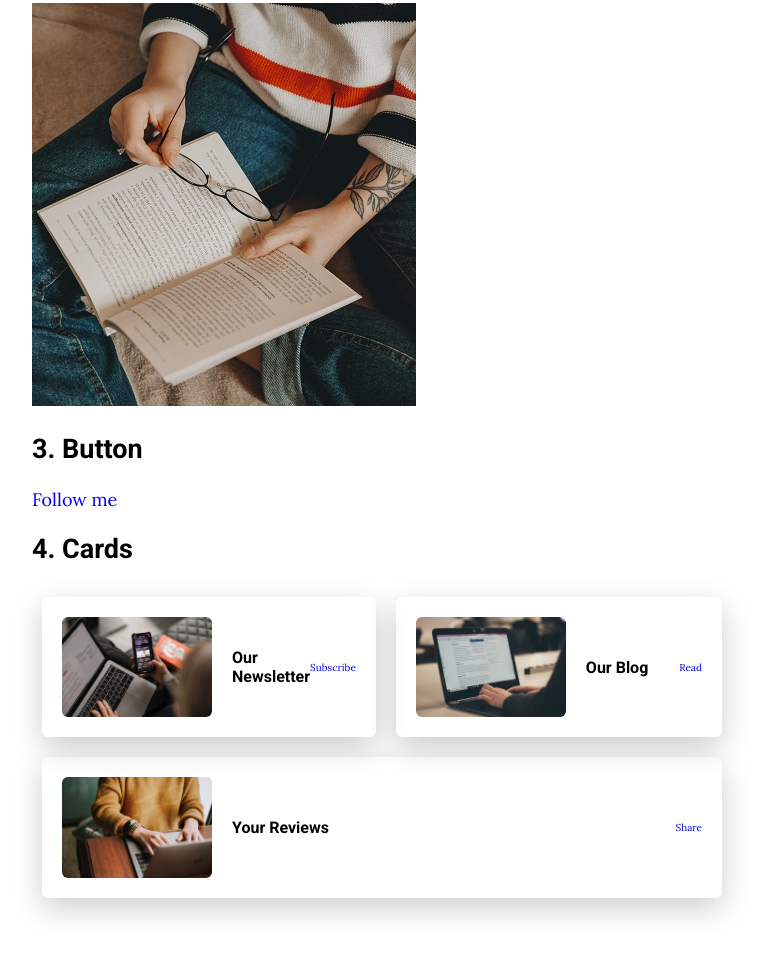
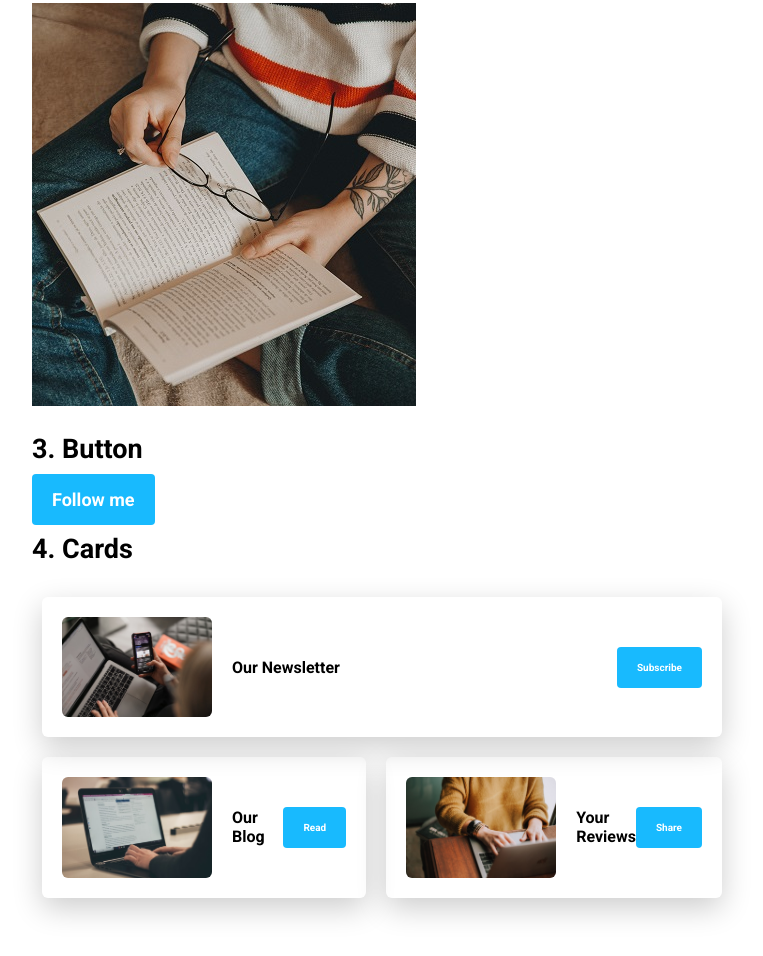
Before and after one commit to asma-borchani/landing, a plain HTML site: page index.html in a window 1280 px wide. Shown: the part 672-1628 px from the top of the page, without its empty margins (258-1021 px from the left). Drawn offline with Linux system fonts and the light colour scheme; a script that the page names is missing.

Commit message:
Add files via upload

```diff
--- a/index.html
+++ b/index.html
@@ -7,14 +7,12 @@
 </head>
 
     <body>
-
-
 	    <div class="banner">
 
 		    <div class="container">
 		    <h1>Witty Book Reviews</h1>
 		    <h2>Let's read books together!</h2>
-		    <a href="#apply-section" class="btn-blue">Join the Challenge</a>
+		    <a href="#apply-section" class="blue-btn">Join the Challenge</a>
 		    </div>
 	    </div>
 
@@ -30,7 +28,7 @@
 	        <img class="avatar" src="images/profile-pic.jpg" alt="Profile Picture">
 
 	        <h2>3. Button</h2>
-	        <a href="https://www.goodreads.com/user/show/20039926-asma-loress" class="btn-blue">Follow me</a>
+	        <a href="https://www.goodreads.com/user/show/20039926-asma-loress" class="blue-btn">Follow me</a>
 
 		    <h2>4. Cards</h2>
 
@@ -39,19 +37,19 @@
 		        <div class="card">
 			    <img src="images/newsletter.jpg" alt="Book Reviews Newsletter">
 			    <h3>Our Newsletter</h3>
-			    <a href="#" class="btn-blue">Subscribe</a>
+			    <a href="#" class="blue-btn">Subscribe</a>
 		        </div>
 
 		        <div class="card">
 			    <img src="images/blog.jpg" alt="Book Reviews Blog">
 			    <h3>Our Blog</h3>
-			    <a href="#" class="btn-blue">Read</a>
+			    <a href="#" class="blue-btn">Read</a>
 		        </div>
 
 		        <div class="card">
 			    <img src="images/share.jpg" alt="share">
 			    <h3>Your Reviews</h3>
-			    <a href="#" class="btn-blue">Share</a>
+			    <a href="#" class="blue-btn">Share</a>
 		        </div>
 
 		    </div>
@@ -61,5 +59,6 @@
 	    <div id="apply-section">
 	    	<div class="typeform-widget" data-url="https://form.typeform.com/to/efYQyzeT?typeform-medium=embed-snippet" style="width: 100%; height: 500px;"></div> <script> (function() { var qs,js,q,s,d=document, gi=d.getElementById, ce=d.createElement, gt=d.getElementsByTagName, id="typef_orm", b="https://embed.typeform.com/"; if(!gi.call(d,id)) { js=ce.call(d,"script"); js.id=id; js.src=b+"embed.js"; q=gt.call(d,"script")[0]; q.parentNode.insertBefore(js,q) } })() </script></div>
 	    </div>
+
     </body>
 </html>
```
